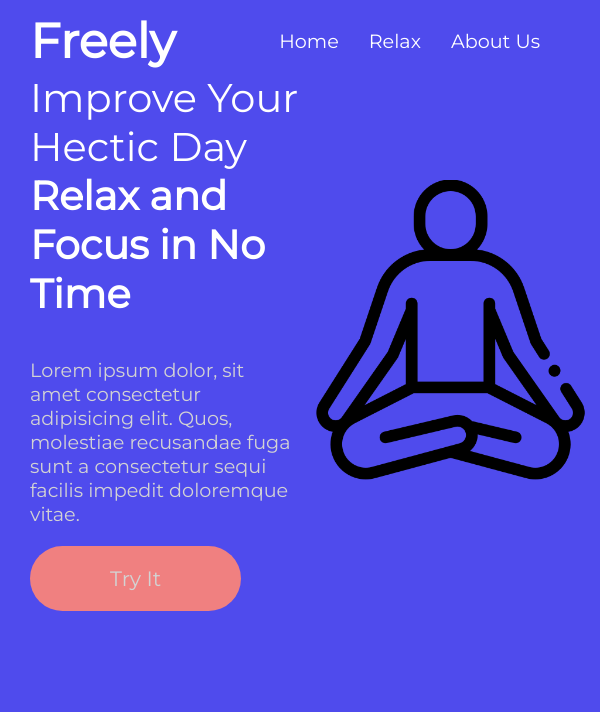
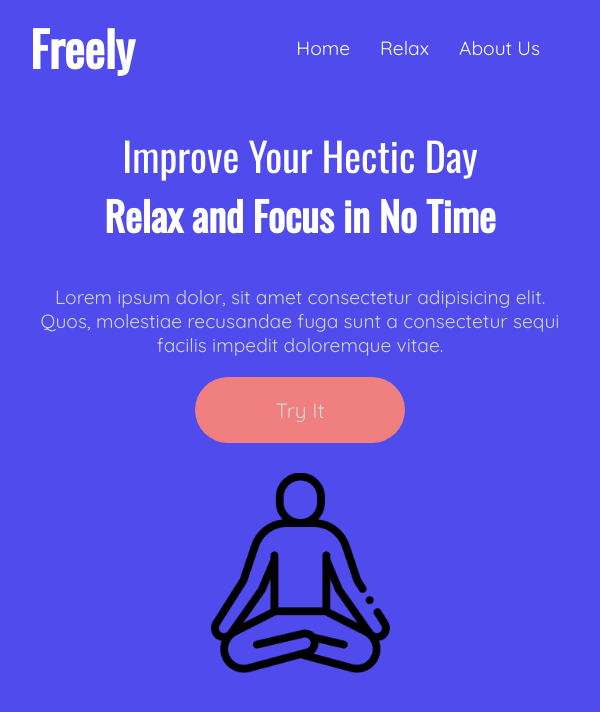
Before and after one commit to jlaluces123/Freely, a React (Create React App) app in the folder freely/: page / in a window 600 px wide. Shown: the top 712 px of the page. Built offline with nearby package versions, Linux system fonts and the light colour scheme.

Commit message:
Font Change + Responsive: Mobile view for most phones created for the home page

```diff
--- a/freely/public/index.html
+++ b/freely/public/index.html
@@ -10,7 +10,7 @@
       user's mobile device or desktop. See https://developers.google.com/web/fundamentals/web-app-manifest/
     -->
     <link rel="manifest" href="%PUBLIC_URL%/manifest.json" />
-    <link href="https://fonts.googleapis.com/css?family=Montserrat&display=swap" rel="stylesheet">
+    <link href="https://fonts.googleapis.com/css?family=Oswald|Quicksand&display=swap" rel="stylesheet">
     <!--
       Notice the use of %PUBLIC_URL% in the tags above.
       It will be replaced with the URL of the `public` folder during the build.
--- a/freely/src/component/home/home.css
+++ b/freely/src/component/home/home.css
@@ -40,3 +40,87 @@
 .home__img {
   height: 300px;
 }
+
+/*
+  ##Device = Desktops
+  ##Screen = 1281px to higher resolution desktops
+*/
+
+@media (min-width: 1281px) {
+
+}
+
+/*
+  ##Device = Laptops, Desktops
+  ##Screen = B/w 1025px to 1280px
+*/
+
+@media (min-width: 1025px) and (max-width: 1280px) {
+
+}
+
+/*
+  ##Device = Tablets, Ipads (portrait)
+  ##Screen = B/w 768px to 1024px
+*/
+
+@media (min-width: 768px) and (max-width: 1024px) {
+
+}
+
+/*
+  ##Device = Tablets, Ipads (landscape)
+  ##Screen = B/w 768px to 1024px
+*/
+
+@media (min-width: 768px) and (max-width: 1024px) and (orientation: landscape) {
+
+}
+
+/*
+  ##Device = Low Resolution Tablets, Mobiles (Landscape)
+  ##Screen = B/w 481px to 767px
+*/
+
+@media (min-width: 481px) and (max-width: 767px) {
+
+  .home {
+    height: auto;
+    flex-direction: column;
+    max-height: none;
+    margin-top: 30px;
+    text-align: center;
+  }
+
+  .col__50 {
+    width: auto;
+  }
+
+  .home__left {
+    margin-bottom: 50px;
+  }
+
+  .home__img {
+    height: 200px;
+  }
+
+}
+
+/*
+  ##Device = Most of the Smartphones Mobiles (Portrait)
+  ##Screen = B/w 320px to 479px
+*/
+
+@media (min-width: 320px) and (max-width: 480px) {
+
+  .home {
+    height: auto;
+    max-height: auto;
+    flex-direction: column;
+  }
+
+  .col__50 {
+    width: 100%;
+  }
+
+}
--- a/freely/src/index.css
+++ b/freely/src/index.css
@@ -28,8 +28,10 @@
 
 h1, h2, h3, h4, h5, h6 {
   color: var(--primaryText);
+  font-family: 'Oswald', sans-serif;
 }
 
-span, p, a {
+span, p, a, li {
   color: var(--secondaryText);
+  font-family: 'Quicksand', sans-serif;
 }
```
